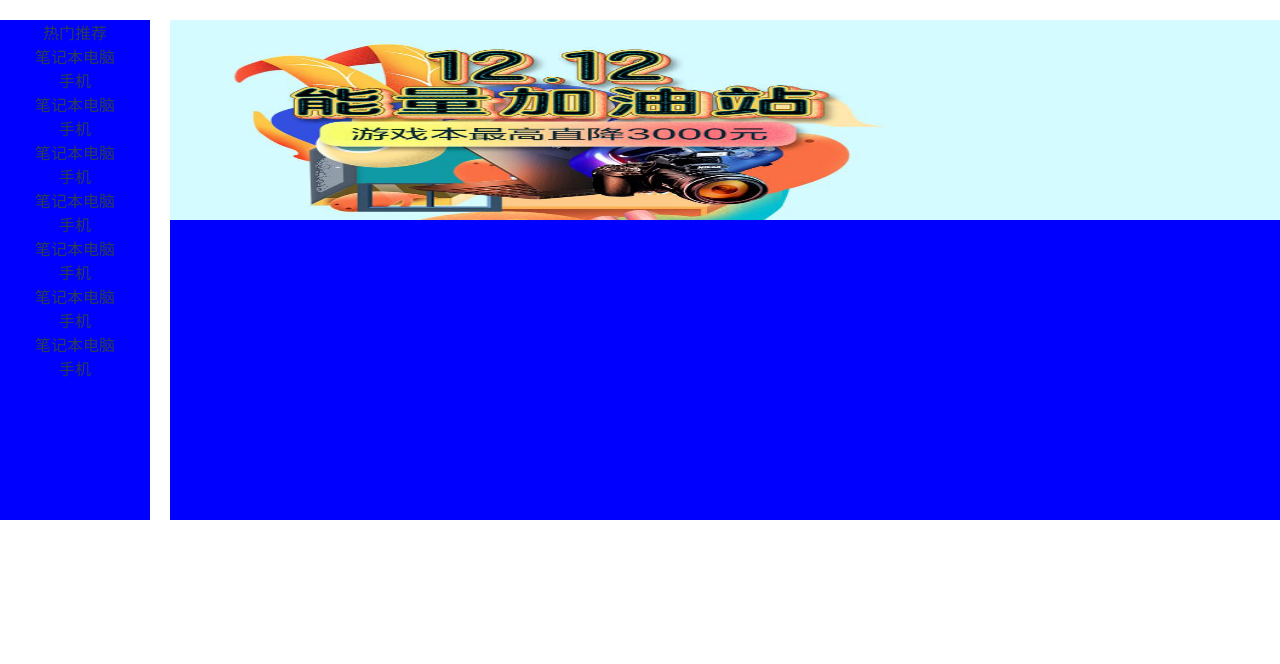
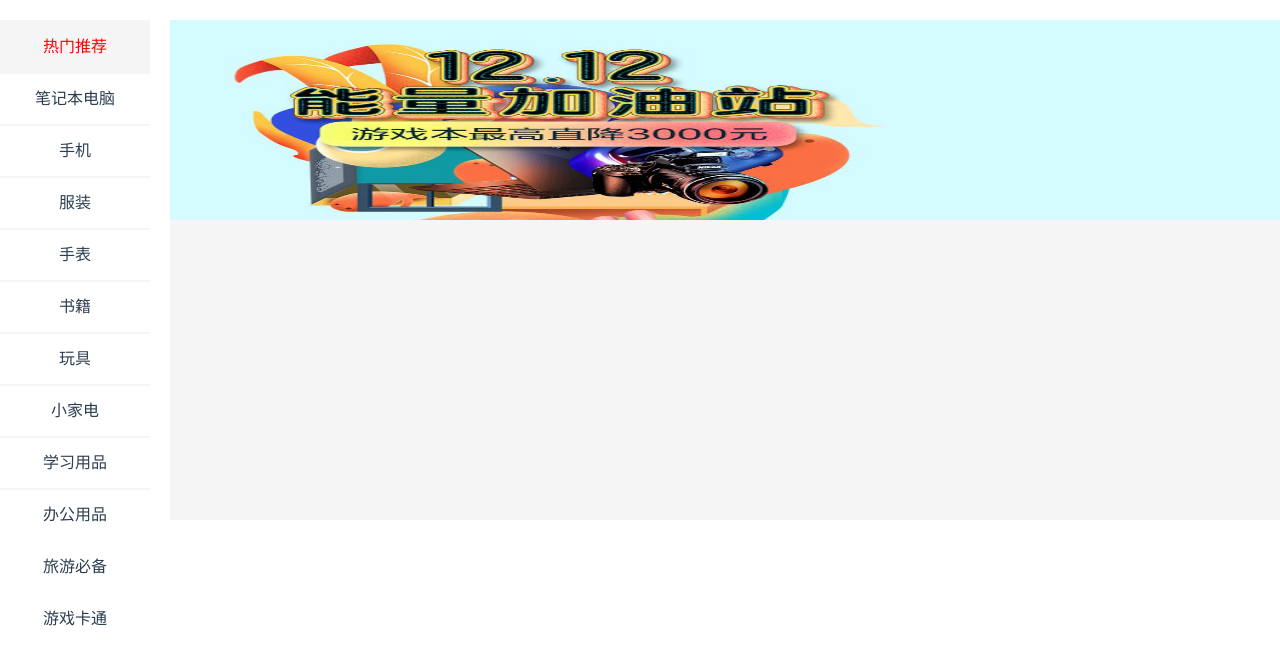
Before and after one commit to tfjy1997/vuecli3Test, a Vue app: page / in a window 1280 px wide. Shown: the top 664 px of the page. Built offline with nearby package versions, Linux system fonts and the light colour scheme.

Commit message:
导航栏设置样式

```diff
--- a/src/components/LeftNav.vue
+++ b/src/components/LeftNav.vue
@@ -1,7 +1,7 @@
 <template>
   <div class="left-nav">
     <div class="title">热门推荐</div>
-    <ul>
+    <ul class="menu">
       <li v-for="(item, index) in menu" :key="index">{{ item }}</li>
     </ul>
   </div>
@@ -15,20 +15,36 @@ export default {
       menu: [
         '笔记本电脑',
         '手机',
-        '笔记本电脑',
-        '手机',
-        '笔记本电脑',
-        '手机',
-        '笔记本电脑',
-        '手机',
-        '笔记本电脑',
-        '手机',
-        '笔记本电脑',
-        '手机',
-        '笔记本电脑',
-        '手机'
+        '服装',
+        '手表',
+        '书籍',
+        '玩具',
+        '小家电',
+        '学习用品',
+        '办公用品',
+        '旅游必备',
+        '游戏卡通'
       ]
     }
   },
 }
 </script>
+
+<style type="text/css">
+  .title {
+    width: 100px;
+    color: red;
+    margin: 2px auto;
+    height: 50px;
+    line-height: 50px;
+  }
+
+  .menu li{
+    /* 去点 */
+    list-style: none;
+    height: 50px;
+    margin-bottom: 2px;
+    background-color: white;
+    line-height: 50px;
+  }
+</style>
--- a/src/views/First.vue
+++ b/src/views/First.vue
@@ -51,7 +51,7 @@ export default {
   }
 
   .left,.right {
-    background: blue;
+    background: #f5f5f5;
     height: 500px;
   }
 </style>
```
